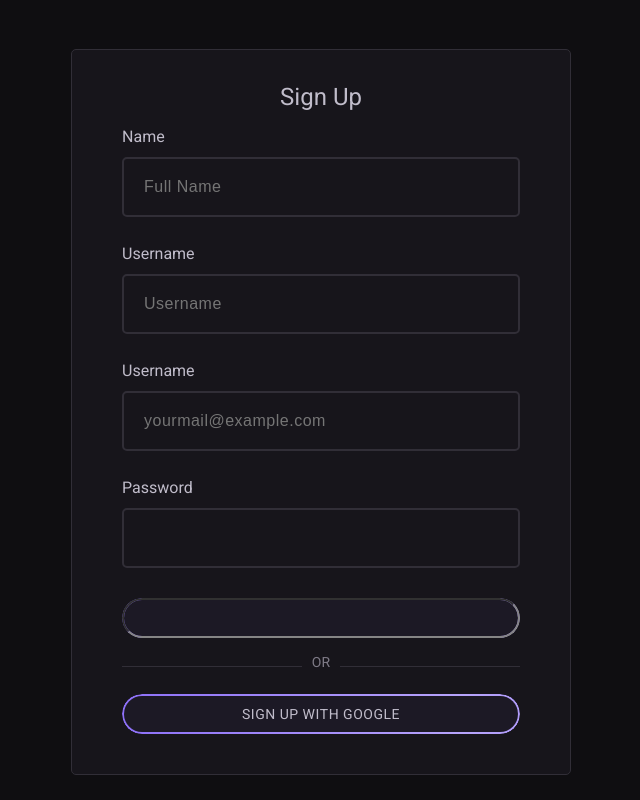
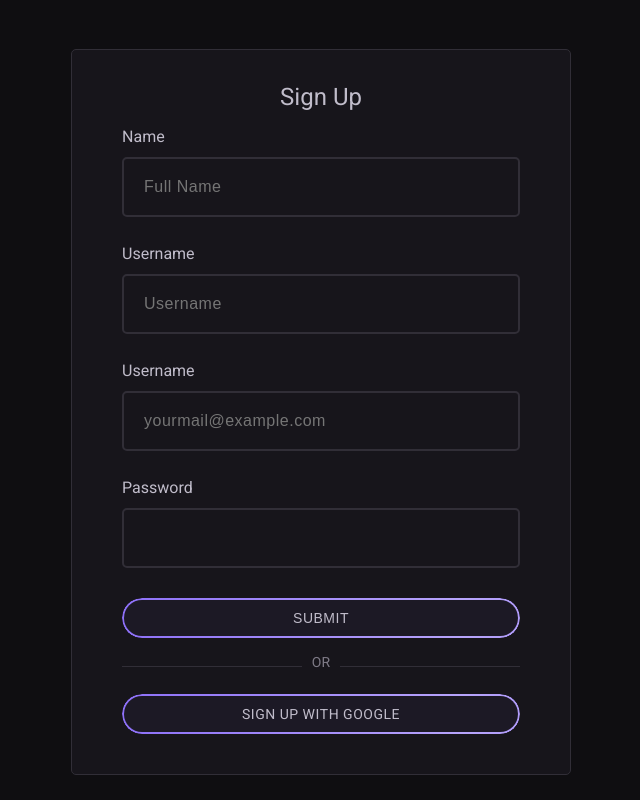
Before and after one commit to samm-waturu/saas, a Next.js app: page /sign-up in a window 1280 px wide. Shown: the whole page, without its empty margins (319-959 px from the left). Built offline with nearby package versions, Linux system fonts and the light colour scheme.

Commit message:
released the comment on the submit buttons

```diff
--- a/app/(auth)/sign-in/page.tsx
+++ b/app/(auth)/sign-in/page.tsx
@@ -40,7 +40,7 @@ const SignIn = () => {
                 }}>
                 <label className="fn__submit">
                   <input
-                    // type="submit"
+                    type="submit"
                     name="submit"
                   />
                 </label>
--- a/app/(auth)/sign-up/page.tsx
+++ b/app/(auth)/sign-up/page.tsx
@@ -54,7 +54,7 @@ const SignUp = () => {
                 }}>
                 <label className="fn__submit">
                   <input
-                    // type="submit"
+                    type="submit"
                     name="submit"
                   />
                 </label>
```
